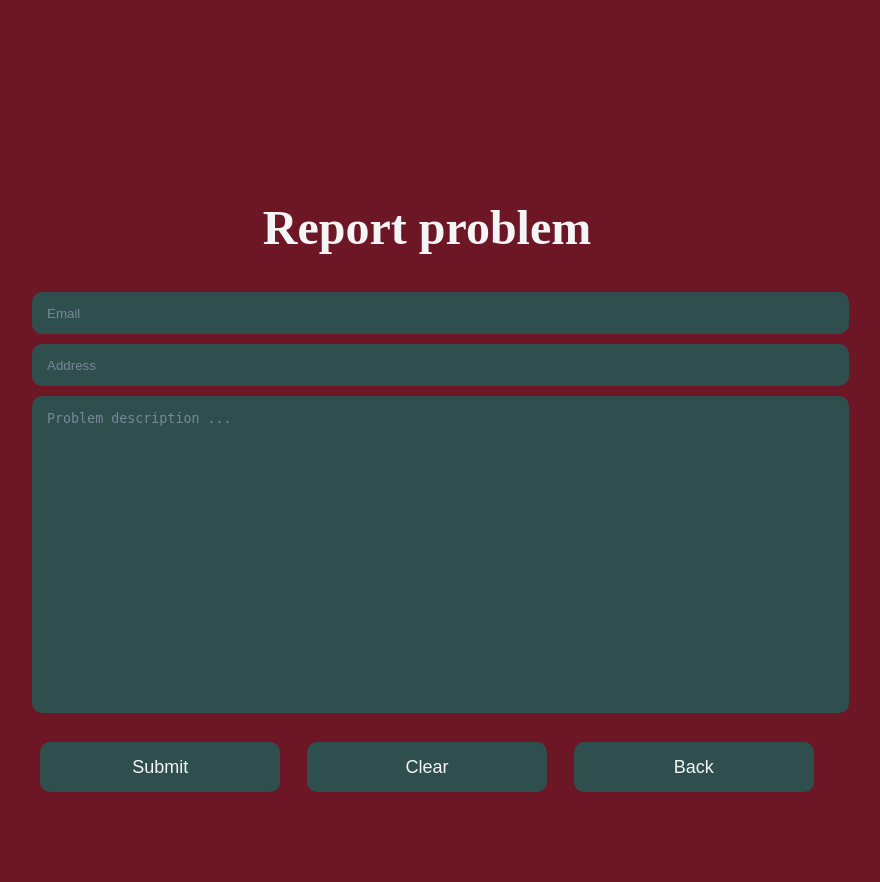
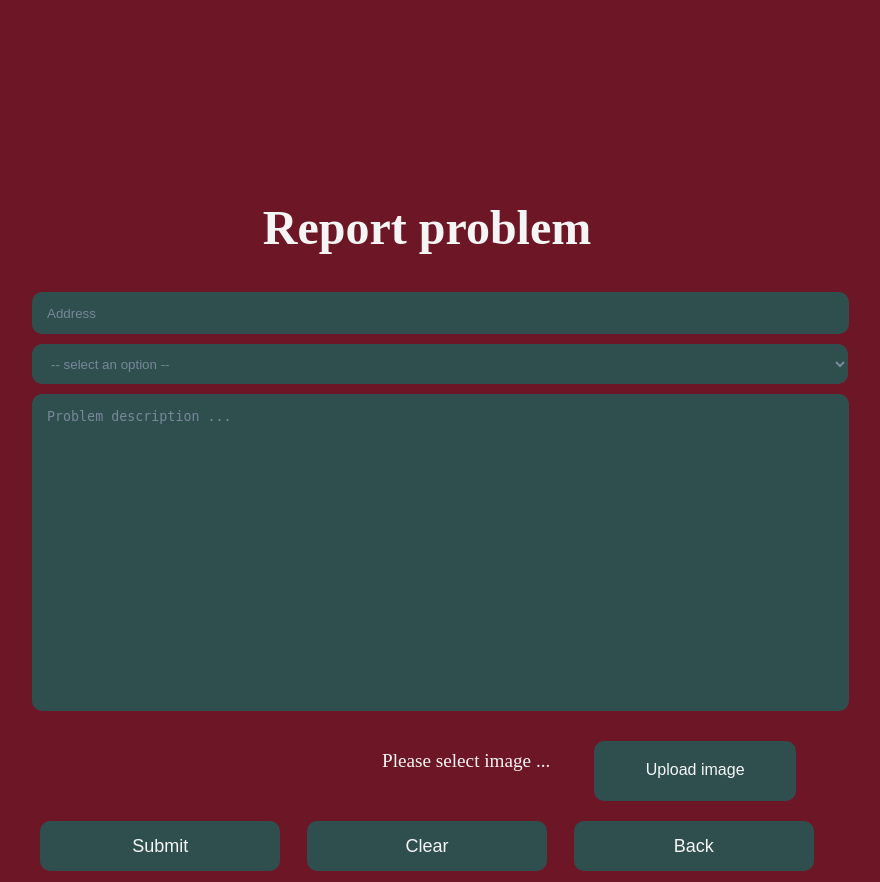
Before and after one commit to LKAMinco/VUT_FIT_IIS, a PHP site: page /report.html in a window 1280 px wide. Shown: the whole page, without its empty margins (213-1093 px from the left). Before the commit the page ends 792 px from the top, so only its background shows below. Run offline with PHP 8.4, Linux system fonts and the light colour scheme.

Commit message:
Rework of report

```diff
--- a/index.html
+++ b/index.html
@@ -14,6 +14,7 @@
             <div id="btns">
                 <button id="signin_btn" type="button" onclick="location.href='login.html'">Sign In</button>
                 <button id="signup_btn" type="button" onclick="location.href='register.html'">Sign Up</button>
+                <!--TODO remove report from main page-->
                 <button id="report_btn" type="button" onclick="location.href='report.html'">Report problem</button>
             </div>
         </form>
--- a/report.html
+++ b/report.html
@@ -10,12 +10,34 @@
     <div class="body">
         <h1>Report problem</h1>
         <form id="form_report">
-            <input id="email_id" type="email" name="email" placeholder="Email" required><br>
             <input id="address_id" type="text" name="address" placeholder="Address" required><br>
-            <textarea id="problem_id" type="text" name="problem" placeholder="Problem description ..." required></textarea><br>
+            <!-- DIRTY STREETS | ROADS | PLAYGROUNDS | BENCHES | ABANDONED VEHICLES | ILLEGAL DUMPS | PARKS | VANDALISM | OTHERS -->
+            <select id="type_id" name="type" required>
+                <option disabled selected value> -- select an option --</option>
+                <option name="playground">Playground</option>
+                <option name="bench">Bench</option>
+                <option name="vegetation">Vegetation</option>
+                <option name="vandalism">Vandalism</option>
+                <option name="dirty_streets">Dirty street</option>
+                <option name="roads">Road</option>
+                <option name="vehicle">Abandoned vehicle</option>
+                <option name="dump">Illegal dump</option>
+                <option name="other">Other</option>
+            </select>
+            <textarea id="problem_id" type="text" name="problem" placeholder="Problem description ..."
+                      required></textarea><br>
             <div id="btns">
+                <label for="file_id">Please select image ...</label>
+                <input id="file_id" type="file" name="file" accept="image/png, image/gif, image/jpeg" required>
+                <script type="text/javascript">
+                    <!--change label name to filename -->
+                    document.getElementById('file_id').onchange = function () {
+                        document.getElementById('file_id').previousElementSibling.innerHTML = this.files[0].name;
+                    };
+                </script>
                 <button id="submit_btn" type="submit" name="submit">Submit</button>
                 <button id="clear_btn" type="reset">Clear</button>
+                <!--TODO remove connection to main page-->
                 <button id="back_btn" type="button" onclick="location.href='index.html'">Back</button>
             </div>
         </form>
--- a/style.css
+++ b/style.css
@@ -42,7 +42,7 @@ button:hover {
     background-color: lightslategray;
 }
 
-input {
+input:not(input[type="file"]) {
     background-color: darkslategray;
     color: whitesmoke;
     margin: 5px;
@@ -101,6 +101,64 @@ form {
     margin: auto;
     display: grid;
     grid-template-columns: 1fr 1fr 1fr;
+    grid-template-rows: 1fr 1fr;
+}
+
+#btns label {
+    grid-column: 1/3;
+    grid-row: 1;
+    text-align: right;
+    margin-top: 30px;
+}
+
+#btns input {
+    grid-column: 3/-1;
+    grid-row: 1;
+}
+
+#file_id {
+    color: transparent;
+    justify-self: right;
+}
+
+#file_id::-webkit-file-upload-button {
+    visibility: hidden;
+}
+
+#file_id::after {
+    grid-column: 3/-1;
+    content: 'Upload image';
+    color: whitesmoke;
+    display: block;
+    cursor: pointer;
+    background-color: darkslategray;
+    border-radius: 10px;
+    height: 40px;
+    width: 80%;
+    text-align: center;
+    padding-top: 20px;
+    font-size: larger;
+    margin-left: 20px;
+}
+
+#file_id:hover::after {
+    background-color: lightslategray;
+    color: black;
+}
+
+#submit_btn {
+    grid-column: 1;
+    grid-row: 2;
+}
+
+#clear_btn {
+    grid-column: 2;
+    grid-row: 2;
+}
+
+#back_btn {
+    grid-column: 3;
+    grid-row: 2;
 }
 
 #names_id {
@@ -108,6 +166,26 @@ form {
     grid-template-columns: 1fr 1fr;
     margin-left: 15px;
 }
+
 #names_id input {
     width: 90%;
 }
+
+select {
+    background-color: darkslategray;
+    color: lightslategray;
+    margin: 5px;
+    padding-left: 15px;
+    height: 40px;
+    border: 0;
+    border-radius: 10px;
+    width: 102%;
+}
+
+select:valid {
+    color: whitesmoke;
+}
+
+select:hover {
+    color: whitesmoke;
+}
```
